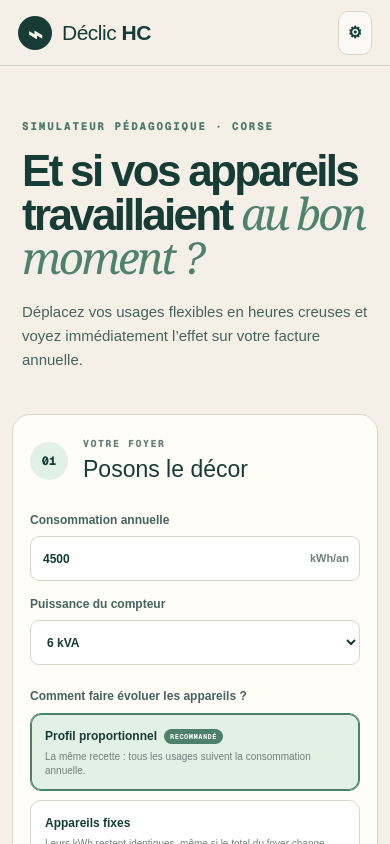
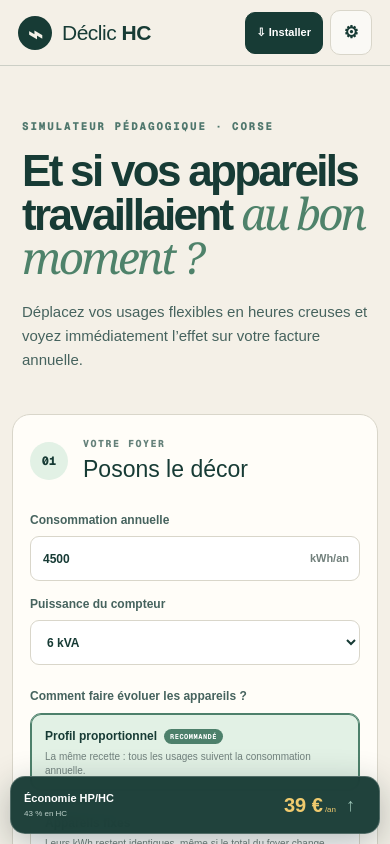
Before and after one commit to niqoz/declic-hc, a Next.js app: page / in a window 390 px wide. Shown: the top 844 px of the page. Built offline with nearby package versions, Linux system fonts and the light colour scheme.

Commit message:
Optimize PWA for smartphones

```diff
--- a/app/globals.css
+++ b/app/globals.css
@@ -16,7 +16,13 @@ main { min-height:100vh; overflow:hidden; }
 .offline-badge i { width:7px; height:7px; background:#5ba976; border-radius:50%; box-shadow:0 0 0 4px rgba(91,169,118,.14); }
 .button { border:0; border-radius:10px; padding:10px 15px; cursor:pointer; font-size:13px; font-weight:700; transition:.15s; }
 .button.subtle { background:rgba(255,255,255,.6); border:1px solid var(--line); }
+.install-button { background:var(--ink); color:white; border:1px solid var(--ink); }
+.install-button:disabled { opacity:.62; cursor:default; }
 .button:hover { transform:translateY(-1px); background:white; }
+.install-button:hover { background:#285a51; }
+.install-help { max-width:1184px; margin:12px auto 0; padding:12px 14px; display:flex; justify-content:space-between; align-items:center; gap:16px; border:1px solid #d6c37f; border-radius:11px; background:#fff3cb; color:#5e4a16; font-size:11px; line-height:1.45; }
+.install-help span { display:flex; gap:10px; align-items:center; }
+.install-help button { flex:0 0 auto; width:32px; height:32px; border:0; background:transparent; font-size:22px; cursor:pointer; }
 .hero { max-width:1184px; min-height:345px; margin:0 auto; padding:74px 0 56px; display:flex; justify-content:space-between; align-items:center; position:relative; }
 .eyebrow,.step { font:800 11px/1.2 var(--font-geist-mono),monospace; letter-spacing:1.8px; color:#4f776d; }
 .hero h1 { max-width:820px; margin:16px 0 19px; font-size:clamp(44px,5.4vw,76px); line-height:.98; letter-spacing:-4px; font-weight:620; }
@@ -129,6 +135,7 @@ input[type="range"]:disabled { opacity:.4; cursor:not-allowed; }
 .threshold strong { color:white; }
 .threshold b { color:#f0ca6e; }
 .disclaimer { margin:18px 0 0; color:#87a49e; font-size:9px; line-height:1.5; }
+.mobile-summary { display:none; }
 .timeline-section { padding:68px max(28px,calc((100vw - 1184px)/2)); background:#e6e1d5; display:grid; grid-template-columns:.7fr 1.3fr; gap:60px; align-items:center; }
 .timeline-copy h2 { margin:10px 0 12px; font:400 39px/1.05 Georgia,serif; }
 .timeline-copy>p:last-child { color:var(--ink-soft); font-size:14px; line-height:1.6; }
@@ -153,10 +160,16 @@ footer { max-width:1184px; margin:auto; padding:25px 0; display:flex; justify-co
   footer { margin-inline:22px; }
 }
 @media (max-width:600px) {
+  main { padding-bottom:calc(78px + env(safe-area-inset-bottom)); }
   .topbar { height:66px; padding-inline:18px; }
   .offline-badge { display:none; }
-  .topbar .button { padding:9px; font-size:0; }
-  .topbar .button::first-letter { font-size:16px; }
+  .top-actions { gap:7px; }
+  .topbar .button { min-height:42px; padding:9px 11px; font-size:11px; }
+  .tariff-button { width:42px; overflow:hidden; white-space:nowrap; font-size:0!important; }
+  .tariff-button::first-letter { font-size:17px; }
+  .install-help { margin:10px 12px 0; align-items:flex-start; }
+  .install-help span { display:block; }
+  .install-help strong { display:block; margin-bottom:3px; }
   .hero { min-height:290px; padding:54px 0 42px; }
   .hero h1 { font-size:44px; letter-spacing:-2.7px; }
   .intro { font-size:15px; }
@@ -169,6 +182,13 @@ footer { max-width:1184px; margin:auto; padding:25px 0; display:flex; justify-co
   .preset-grid { grid-template-columns:1fr; }
   .remove { display:block; }
   .result-card { padding:25px 22px; }
+  .mobile-summary { position:fixed; z-index:20; left:10px; right:10px; bottom:calc(10px + env(safe-area-inset-bottom)); min-height:58px; padding:9px 13px; display:grid; grid-template-columns:1fr auto 20px; gap:10px; align-items:center; border:1px solid rgba(255,255,255,.22); border-radius:15px; background:rgba(23,59,53,.96); color:white; text-decoration:none; box-shadow:0 10px 35px rgba(12,37,32,.3); backdrop-filter:blur(12px); }
+  .mobile-summary.loss { background:rgba(95,54,38,.96); }
+  .mobile-summary>span { font-size:11px; font-weight:800; }
+  .mobile-summary small { display:block; margin-top:2px; color:#bcd0ca; font-size:8px; font-weight:500; }
+  .mobile-summary strong { color:#f0ca6e; font-size:20px; }
+  .mobile-summary strong small { display:inline; margin-left:2px; color:inherit; }
+  .mobile-summary b { color:#9cc4b7; font-size:18px; }
   .section-heading { align-items:flex-start; }
   .file-actions { flex-wrap:wrap; justify-content:flex-end; }
   .timeline-section { padding-inline:22px; }
--- a/app/layout.tsx
+++ b/app/layout.tsx
@@ -11,7 +11,8 @@ export const metadata: Metadata = {
   description: "Comparez le tarif Base et l’option Heures Pleines / Heures Creuses selon les usages de votre foyer.",
   applicationName: "Déclic HC",
   manifest: "/manifest.webmanifest",
-  icons: { icon: "/favicon.svg", apple: "/favicon.svg" },
+  icons: { icon: [{ url: "/icon-192.png", sizes: "192x192", type: "image/png" }, { url: "/icon-512.png", sizes: "512x512", type: "image/png" }], apple: "/icon-192.png" },
+  appleWebApp: { capable: true, statusBarStyle: "black-translucent", title: "Déclic HC" },
   openGraph: {
     title: "Déclic HC — Vos appareils, au bon moment.",
     description: "Simulez l’impact du tarif Heures Pleines / Heures Creuses sur votre foyer.",
--- a/app/page.tsx
+++ b/app/page.tsx
@@ -14,6 +14,10 @@ type Tariff = {
 type Appliance = { id: number; name: string; kwh: number; inOffPeak: boolean };
 type ConsumptionMode = "proportional" | "fixed";
 type AppliancePreset = { name: string; kwh: number; icon: string; detail: string };
+type InstallPromptEvent = Event & {
+  prompt: () => Promise<void>;
+  userChoice: Promise<{ outcome: "accepted" | "dismissed" }>;
+};
 
 const DEFAULT_TARIFFS: Tariff[] = [
   { power: 3, baseSubscription: 133.59, hphcSubscription: 133.59, basePrice: 0.1834, hpPrice: 0.1964, hcPrice: 0.1457 },
@@ -59,6 +63,9 @@ export default function Home() {
   const [recipeReferenceKwh, setRecipeReferenceKwh] = useState(4500);
   const [tariffsOpen, setTariffsOpen] = useState(false);
   const [notice, setNotice] = useState("");
+  const [installPrompt, setInstallPrompt] = useState<InstallPromptEvent | null>(null);
+  const [installHelp, setInstallHelp] = useState(false);
+  const [isInstalled, setIsInstalled] = useState(false);
 
   useEffect(() => {
     try {
@@ -79,6 +86,25 @@ export default function Home() {
       }
     } catch { /* Les valeurs par défaut restent actives. */ }
     if ("serviceWorker" in navigator) navigator.serviceWorker.register("/sw.js").catch(() => undefined);
+  }, []);
+
+  useEffect(() => {
+    setIsInstalled(window.matchMedia("(display-mode: standalone)").matches);
+    const capturePrompt = (event: Event) => {
+      event.preventDefault();
+      setInstallPrompt(event as InstallPromptEvent);
+    };
+    const confirmInstall = () => {
+      setIsInstalled(true);
+      setInstallPrompt(null);
+      setInstallHelp(false);
+    };
+    window.addEventListener("beforeinstallprompt", capturePrompt);
+    window.addEventListener("appinstalled", confirmInstall);
+    return () => {
+      window.removeEventListener("beforeinstallprompt", capturePrompt);
+      window.removeEventListener("appinstalled", confirmInstall);
+    };
   }, []);
 
   useEffect(() => {
@@ -159,6 +185,17 @@ export default function Home() {
     setBackgroundHcShare(clamp(backgroundShare, 0, 100));
   }
 
+  async function installApp() {
+    if (!installPrompt) {
+      setInstallHelp(true);
+      return;
+    }
+    await installPrompt.prompt();
+    const choice = await installPrompt.userChoice;
+    if (choice.outcome === "accepted") setIsInstalled(true);
+    setInstallPrompt(null);
+  }
+
   function exportGrid() {
     const blob = new Blob([JSON.stringify({ name: "Grille tarifaire", tariffs }, null, 2)], { type: "application/json" });
     const url = URL.createObjectURL(blob);
@@ -197,8 +234,9 @@ export default function Home() {
     <main>
       <header className="topbar">
         <a className="brand" href="#top" aria-label="Déclic HC, accueil"><span className="brand-mark">⌁</span><span>Déclic <strong>HC</strong></span></a>
-        <div className="top-actions"><span className="offline-badge"><i /> Fonctionne hors ligne</span><button className="button subtle" onClick={() => setTariffsOpen((open) => !open)}>⚙ Grille tarifaire</button></div>
+        <div className="top-actions"><span className="offline-badge"><i /> Fonctionne hors ligne</span><button className="button install-button" disabled={isInstalled} onClick={installApp}>{isInstalled ? "✓ Installée" : "⇩ Installer"}</button><button className="button subtle tariff-button" onClick={() => setTariffsOpen((open) => !open)}>⚙ Grille tarifaire</button></div>
       </header>
+      {installHelp && <div className="install-help" role="status"><span><strong>Installer Déclic HC</strong>Sur iPhone : Partager → Sur l’écran d’accueil. Sur Android : menu ⋮ → Installer l’application.</span><button aria-label="Fermer les instructions" onClick={() => setInstallHelp(false)}>×</button></div>}
 
       <section className="hero" id="top">
         <div><p className="eyebrow">SIMULATEUR PÉDAGOGIQUE · CORSE</p><h1>Et si vos appareils<br />travaillaient <em>au bon moment&nbsp;?</em></h1><p className="intro">Déplacez vos usages flexibles en heures creuses et voyez immédiatement l’effet sur votre facture annuelle.</p></div>
@@ -267,7 +305,7 @@ export default function Home() {
           </section>
         </div>
 
-        <aside className="result-card">
+        <aside className="result-card" id="result">
           <p className="step light">VOTRE SIMULATION · {power} KVA</p>
           <h2>{verdictPositive ? "Les heures creuses prennent l’avantage" : verdictNeutral ? "Les deux options sont presque à égalité" : "Le tarif Base reste devant"}</h2>
           <div className={`saving ${verdictPositive ? "positive" : "negative"}`}><span>{verdictPositive ? "ÉCONOMIE ESTIMÉE" : verdictNeutral ? "ÉCART ESTIMÉ" : "SURCOÛT HP/HC ESTIMÉ"}</span><strong>{euros.format(Math.abs(results.delta))}<small>/ an</small></strong><p>soit {preciseEuros.format(Math.abs(results.delta) / 12)} par mois</p></div>
@@ -277,6 +315,8 @@ export default function Home() {
           <p className="disclaimer">Estimation TTC, hors évolutions futures et services annexes. Comparez-la à une facture réelle avant toute décision contractuelle.</p>
         </aside>
       </section>
+
+      <a className={`mobile-summary ${verdictPositive ? "gain" : "loss"}`} href="#result"><span>{verdictPositive ? "Économie HP/HC" : "Écart HP/HC"}<small>{results.share.toFixed(0)} % en HC</small></span><strong>{euros.format(Math.abs(results.delta))}<small>/an</small></strong><b>↑</b></a>
 
       <section className="timeline-section">
         <div className="timeline-copy"><p className="eyebrow">COMPRENDRE EN UN COUP D’ŒIL</p><h2>Une journée électrique en Corse</h2><p>Les créneaux dépendent du compteur. La réforme engagée vise à déplacer progressivement une partie des heures creuses vers la journée solaire.</p></div>
--- a/public/sw.js
+++ b/public/sw.js
@@ -1,5 +1,5 @@
-const CACHE = "declic-hc-v4";
-const APP_SHELL = ["/", "/manifest.webmanifest", "/favicon.svg"];
+const CACHE = "declic-hc-v5";
+const APP_SHELL = ["/", "/manifest.webmanifest", "/favicon.svg", "/icon-192.png", "/icon-512.png"];
 
 self.addEventListener("install", (event) => {
   event.waitUntil(caches.open(CACHE).then((cache) => cache.addAll(APP_SHELL)));
```
Also changed, not shown: public/icon-192.png (added), public/icon-512.png (added), public/manifest.webmanifest.
